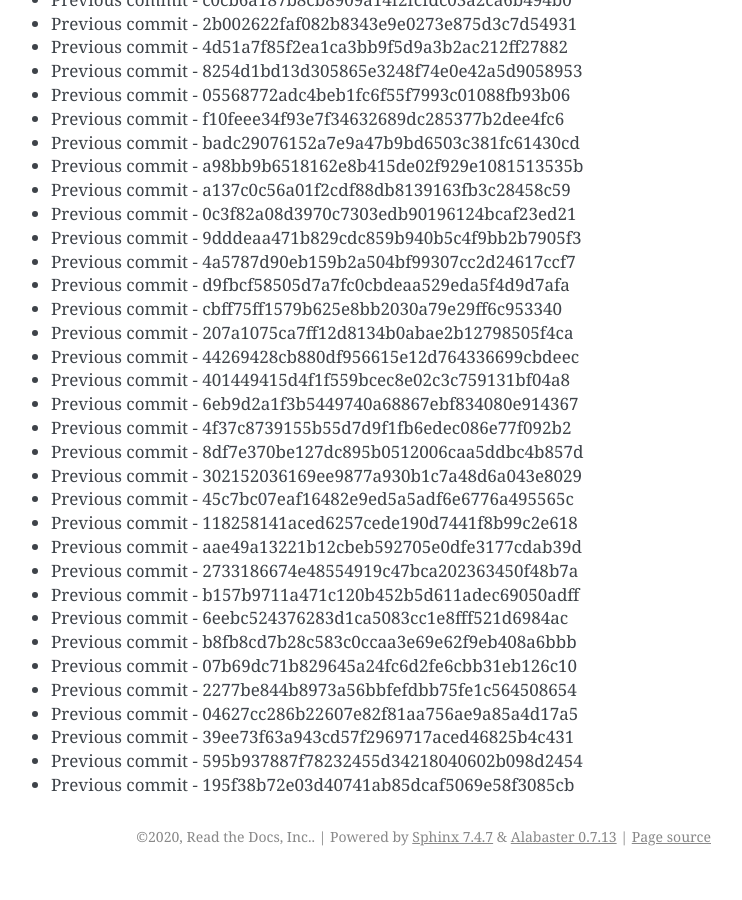
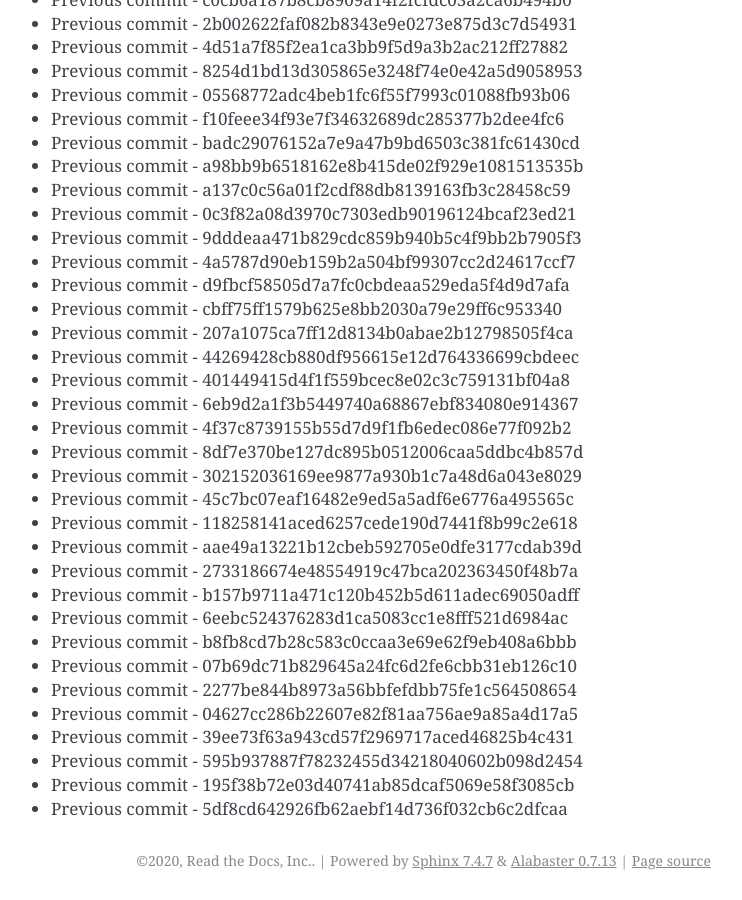
Before and after one commit to readthedocs/rtd-git-stresstest, a Sphinx documentation site: the page built from docs/updates.rst, in a window 1280 px wide and 900 px high, scrolled down 104196 px. Shown: the whole window, without its empty margins (399-1141 px from the left). Built offline with Sphinx 7.4.7, drawn with Linux system fonts in a browser that asks for light colours; before the commit the page ends 105072 px from its top, so only the background shows below that.

Commit message:
Generating commit from previous: 5df8cd642926fb62aebf14d736f032cb6c2dfcaa

```diff
--- a/docs/updates.rst
+++ b/docs/updates.rst
@@ -4410,3 +4410,4 @@ It can be tested for any performance characteristics.
 * Previous commit - 39ee73f63a943cd57f2969717aced46825b4c431
 * Previous commit - 595b937887f78232455d34218040602b098d2454
 * Previous commit - 195f38b72e03d40741ab85dcaf5069e58f3085cb
+* Previous commit - 5df8cd642926fb62aebf14d736f032cb6c2dfcaa
```
